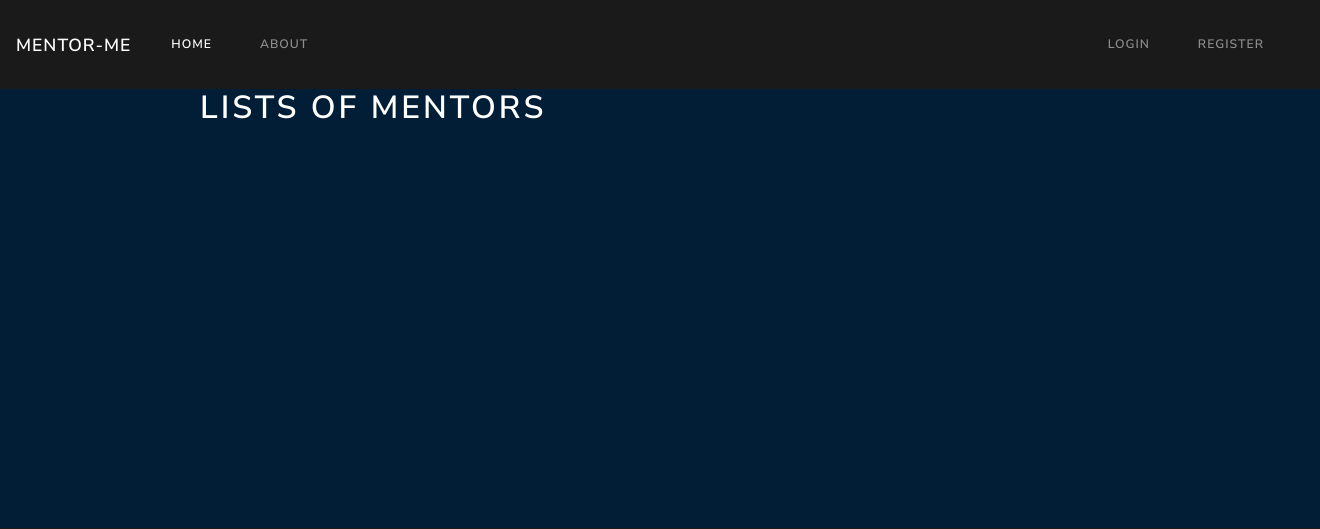
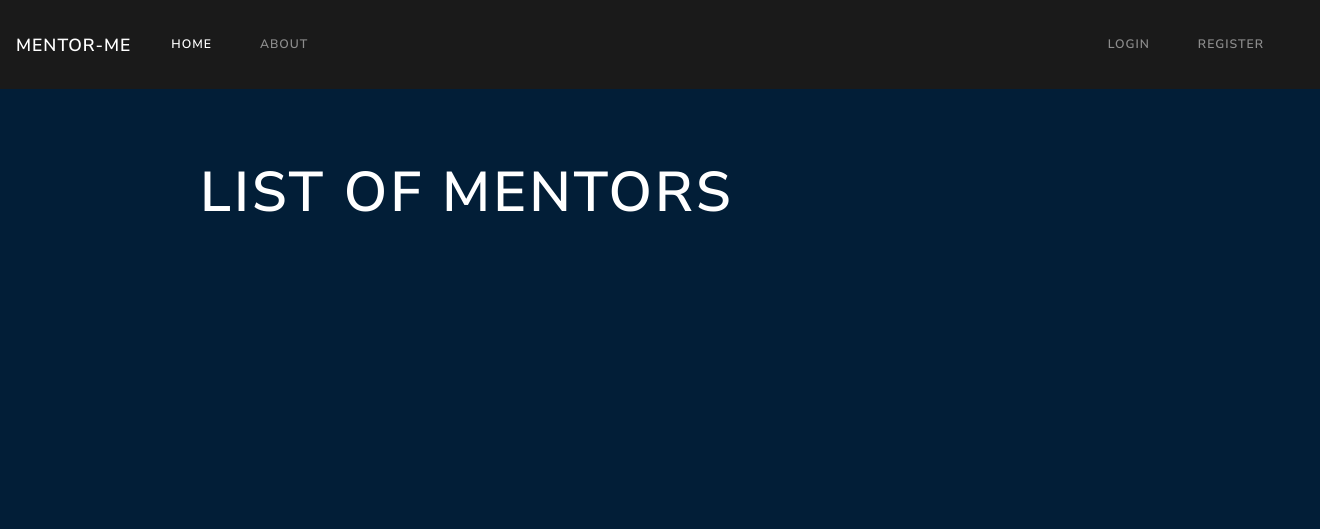
Before and after one commit to liyaSileshi/mentor_me, a Flask app: page /mentors in a window 1320 px wide. Shown: the top 529 px of the page. Run offline with Flask 2, Linux system fonts and the light colour scheme; data that the repository does not hold is empty; some libraries are stand-ins or nearby versions.

Commit message:
working on lists of mentors style

```diff
--- a/static/css/styles.css
+++ b/static/css/styles.css
@@ -38,10 +38,23 @@ body{
 .mentors{
     display:flex;
     flex-direction: column;
+    margin-top: 5em;
 }
 
 .mentors > h1, .mentors > a{
     color: white;
+}
+
+.mentors > a{
+    font-family: helvetica;
+    font-size: 3em;
+    padding-left: 1em;
+}
+
+.mentors > h1{
+    font-size: 4em;
+    width: 20em;
+    padding-bottom: 1em;
 }
 
 .profile h1, .profile p, .profile a{
--- a/templates/mentors.html
+++ b/templates/mentors.html
@@ -5,7 +5,7 @@
   <div class="row">
       <div class="offset-lg-1 col-lg-4">
           <div class= 'mentors'>
-              <h1>Lists of Mentors </h1>
+              <h1>List of Mentors </h1>
               {% for mentor in mentors %}
                 <a href='/mentors/{{ mentor._id }}' >{{mentor.name}}</a>
               {% endfor %}
```
